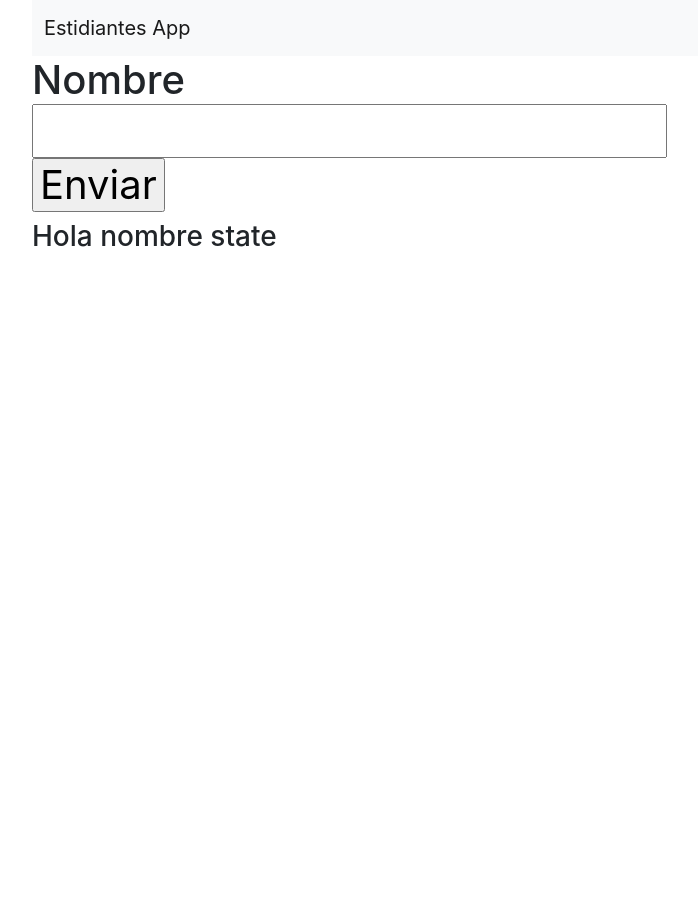
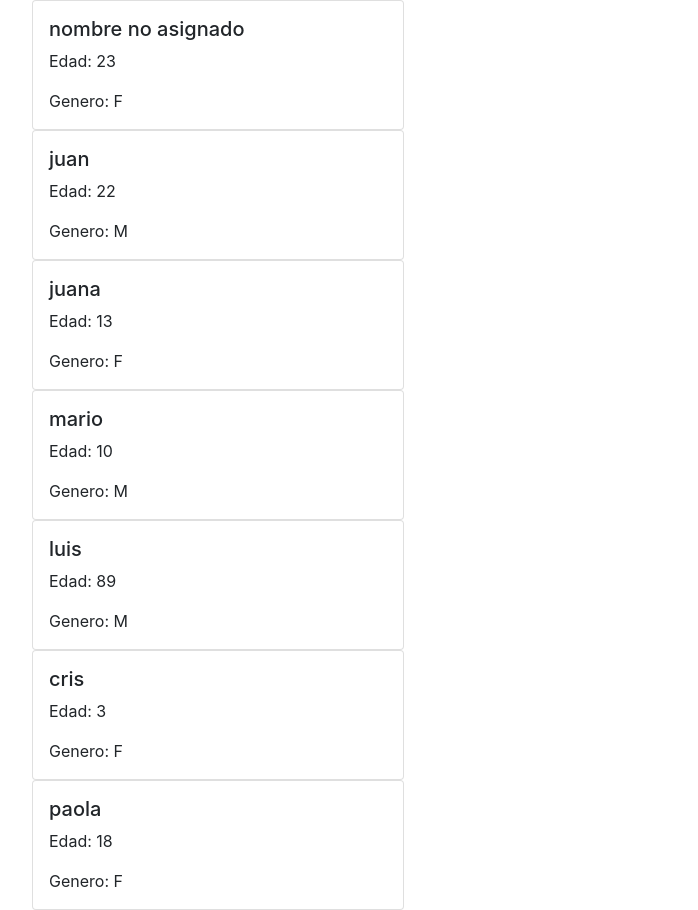
Before and after one commit to Santiago399/proyectoReact, a React (Create React App) app: page /estudiantes in a window 1280 px wide. Shown: the whole page, without its empty margins (50-748 px from the left). Before the commit the page ends 800 px from the top, so only its background shows below. Built offline with nearby package versions, Linux system fonts and the light colour scheme.

Commit message:
agregando libreria para las rutas y creando rutas

```diff
--- a/package.json
+++ b/package.json
@@ -9,6 +9,7 @@
     "prop-types": "^15.7.2",
     "react": "^17.0.2",
     "react-dom": "^17.0.2",
+    "react-router-dom": "^5.2.1",
     "react-scripts": "4.0.3",
     "web-vitals": "^1.1.2"
   },
--- a/src/App.js
+++ b/src/App.js
@@ -1,25 +1,17 @@
-import logo from './logo.svg';
 import './App.css';
+import { BrowserRouter as Router, Route } from 'react-router-dom';
+import Header from './Header';
+import Contenedor from './Contenedor';
+import Contacto from './Contacto';
 
 function App() {
-  return (
-    <div className="App">
-      <header className="App-header">
-        <img src={logo} className="App-logo" alt="logo" />
-        <p>
-          Edit <code>src/App.js</code> and save to reload.
-        </p>
-        <a
-          className="App-link"
-          href="https://reactjs.org"
-          target="_blank"
-          rel="noopener noreferrer"
-        >
-          Learn React
-        </a>
-      </header>
-    </div>
-  );
+    return (
+      <Router>
+        <Route path="/" exact component={ Header } />
+        <Route path="/estudiantes" exact component={ Contenedor } />
+        <Route path="/contacto" exact component={ Contacto } />
+      </Router>
+    )
 }
 
 export default App;
--- /dev/null
+++ b/src/Contacto.jsx
@@ -0,0 +1,10 @@
+import React from 'react';
+import Formulario from './Formulario';
+
+const Contacto = () =>(
+    <>
+        <Formulario/>
+    </>
+);
+
+export default Contacto;
--- a/src/Contenedor.jsx
+++ b/src/Contenedor.jsx
@@ -1,6 +1,5 @@
 import React from 'react';
 import Estudiante from './Estudiante';
-import Formulario from './Formulario';
 
 const estudiantes = [
     {
@@ -42,10 +41,8 @@ const estudiantes = [
 const Contenedor = () =>(
     <>
         {
-            // estudiantes.map( c => <Estudiante nombre={ c.nombre } edad={c.edad} genero={ c.genero} /> )
+            estudiantes.map( c => <Estudiante nombre={ c.nombre } edad={c.edad} genero={ c.genero} /> )
         }
-
-        <Formulario/>
     </>
 );
 
--- a/src/index.js
+++ b/src/index.js
@@ -2,18 +2,14 @@ import React from 'react';
 import ReactDOM from 'react-dom';
 import './index.css';
 import reportWebVitals from './reportWebVitals';
-import Header from './Header';
-import Contenedor from './Contenedor';
+import App from './App';
 
 ReactDOM.render(
-    <Header /> ,
+    <App/> ,
     document.getElementById('header')
 );
 
-ReactDOM.render(
-    <Contenedor/>,
-    document.getElementById('root')
-);
+
 
 
 // If you want to start measuring performance in your app, pass a function
```
Also changed, not shown: 1 other file (tests, documents, lock files or other folders).
